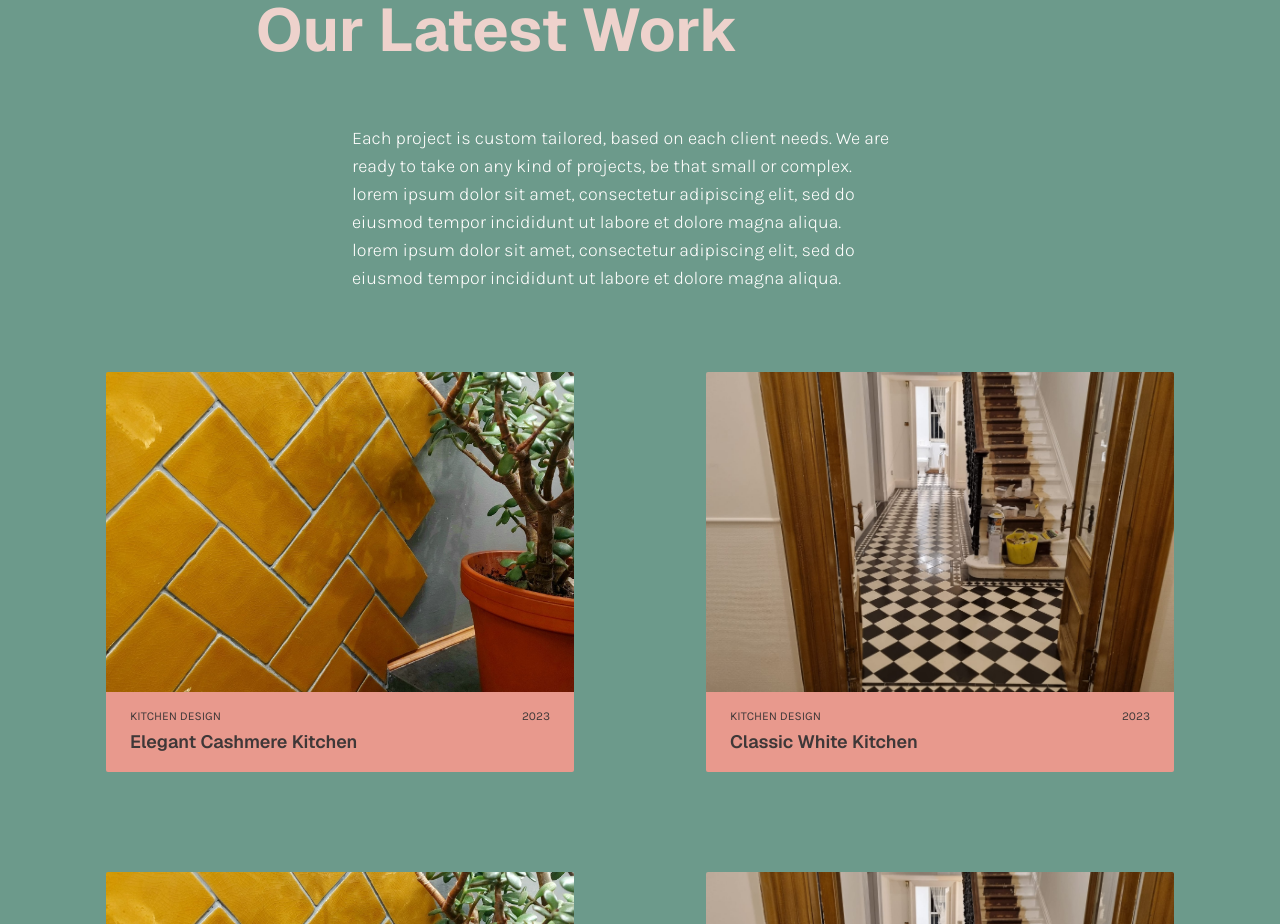
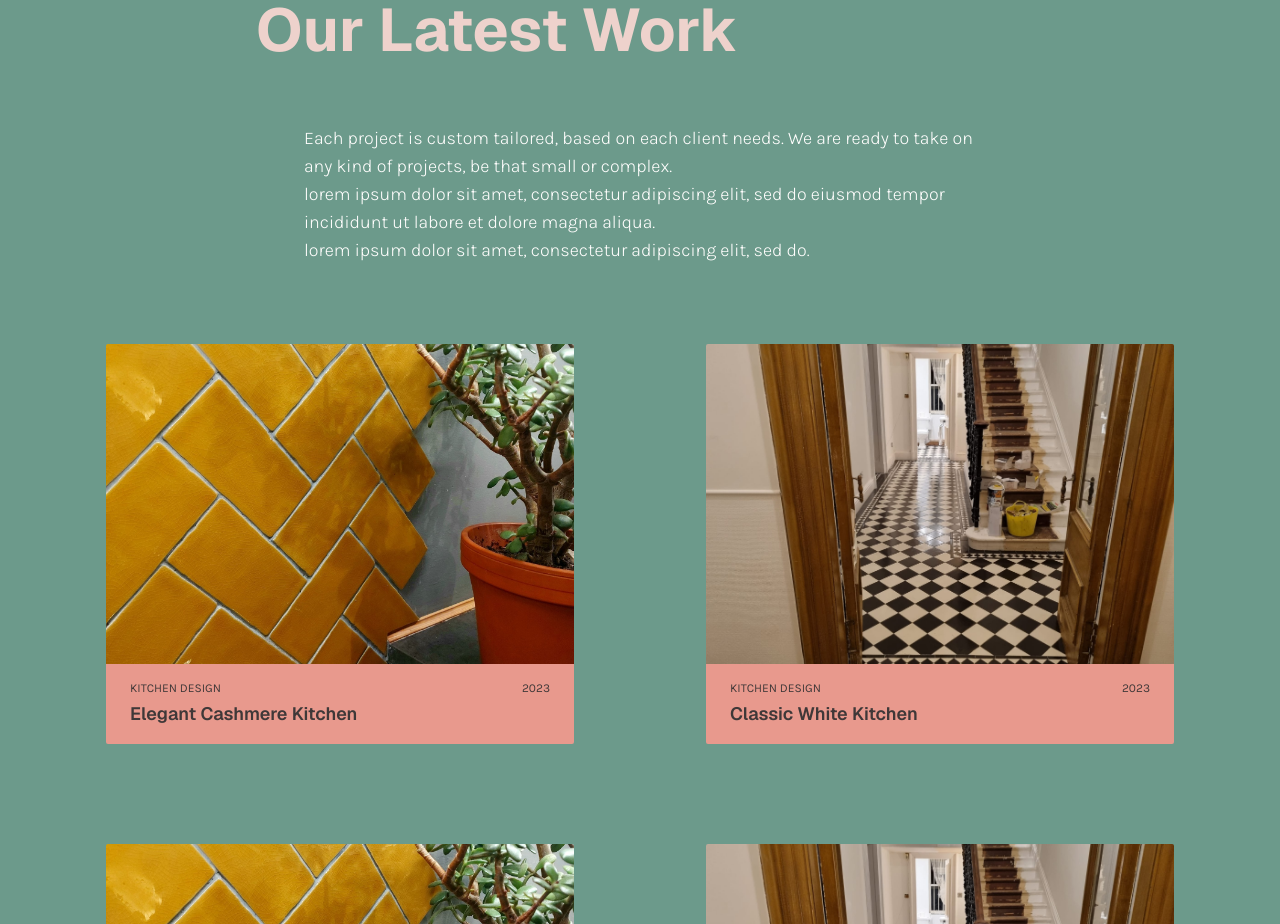
Before and after one commit to lpscrim/no-grout, a Next.js app: page / in a window 1280 px wide. Shown: the part 1880-2804 px from the top of the page. Built offline with nearby package versions, Linux system fonts and the light colour scheme.

Commit message:
Update Header and Projects components; adjust scroll offset for smooth navigation and increase paragraph max-width for improved readability

```diff
--- a/components/Header.tsx
+++ b/components/Header.tsx
@@ -94,7 +94,7 @@ export default function Header() {
                 const section = document.getElementById(sectionId);
                 if (section) {
                   e.preventDefault();
-                  const yOffset = 5;
+                  const yOffset = 60;
                   const y =
                     section.getBoundingClientRect().top +
                     window.pageYOffset +
--- a/components/Home/Projects.tsx
+++ b/components/Home/Projects.tsx
@@ -83,15 +83,14 @@ export default function Projects() {
               Our Latest Work
             </span>
           </h2>
-          <p className="text-lg max-w-xl text-background font-light text-left ">
+          <p className="text-lg max-w-2xl text-background font-light text-left ">
             Each project is custom tailored, based on each client needs. We are
             ready to take on any kind of projects, be that small or complex.
             <br />
             lorem ipsum dolor sit amet, consectetur adipiscing elit, sed do
             eiusmod tempor incididunt ut labore et dolore magna aliqua.
             <br />
-            lorem ipsum dolor sit amet, consectetur adipiscing elit, sed do
-            eiusmod tempor incididunt ut labore et dolore magna aliqua.
+            lorem ipsum dolor sit amet, consectetur adipiscing elit, sed do.
           </p>
         </div>
         <div className="relative grid grid-cols-1 lg:grid-cols-2 gap-20 lg:gap-y-25 my-20">
```
